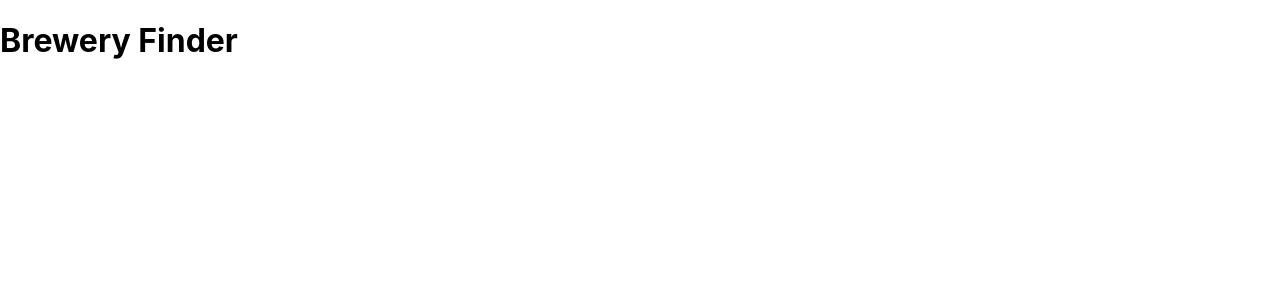
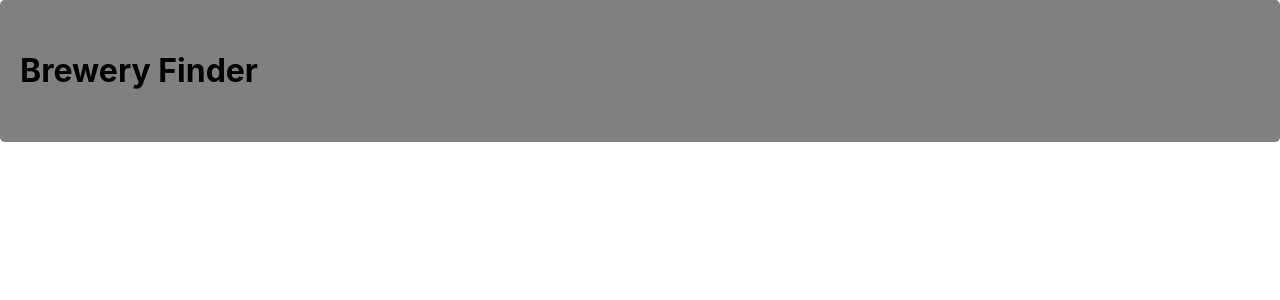
Before and after one commit to Will9214/brewery-finder, a React (Create React App) app: page / in a window 1280 px wide. Shown: the top 300 px of the page. Built offline with nearby package versions, Linux system fonts and the light colour scheme.

Commit message:
update header code

```diff
--- a/src/Components/header.js
+++ b/src/Components/header.js
@@ -1,8 +1,10 @@
 const Header = (props) => {
   return (
-    <div className="container text-center">
-      <div className="row justify-content-md-center">
-        <h1 className="col-lg-9 display-1 text-center">Brewery Finder</h1>
+    <div>
+      <div className="jumbotron text-center">
+        <div className="container">
+          <h1 className="">Brewery Finder</h1>
+        </div>
       </div>
       <div className="container">
         {props.children}
--- a/src/index.css
+++ b/src/index.css
@@ -1,13 +1,20 @@
 body {
   margin: 0;
-  font-family: -apple-system, BlinkMacSystemFont, 'Segoe UI', 'Roboto', 'Oxygen',
-    'Ubuntu', 'Cantarell', 'Fira Sans', 'Droid Sans', 'Helvetica Neue',
+  font-family: -apple-system, BlinkMacSystemFont, "Segoe UI", "Roboto", "Oxygen",
+    "Ubuntu", "Cantarell", "Fira Sans", "Droid Sans", "Helvetica Neue",
     sans-serif;
   -webkit-font-smoothing: antialiased;
   -moz-osx-font-smoothing: grayscale;
 }
 
 code {
-  font-family: source-code-pro, Menlo, Monaco, Consolas, 'Courier New',
+  font-family: source-code-pro, Menlo, Monaco, Consolas, "Courier New",
     monospace;
 }
+
+.jumbotron {
+  padding: 30px 20px;
+  margin-bottom: 2rem;
+  background-color: gray;
+  border-radius: 0.3rem;
+}
```
